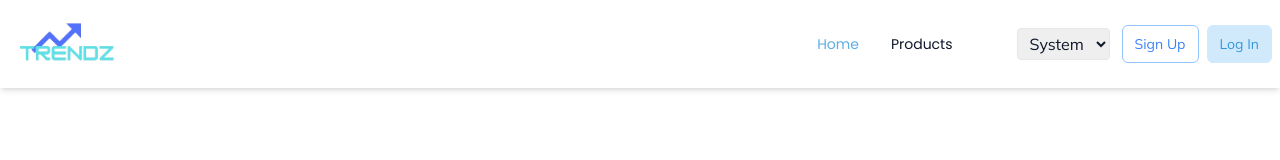
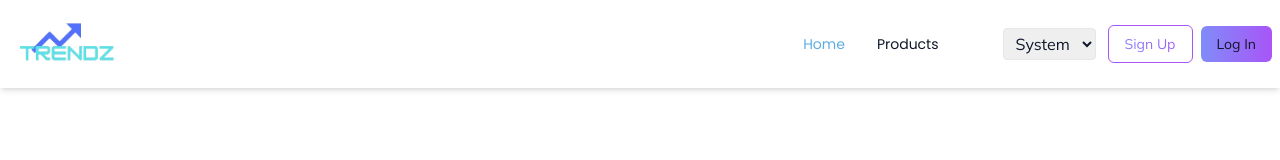
Before and after one commit to Mohotasir/productHunt_clientSide, a React (Vite) app: page / in a window 1280 px wide. Shown: the top 160 px of the page. Built offline with nearby package versions, Linux system fonts and the light colour scheme; no server answers.

Commit message:
update: login & signup button styles

```diff
--- a/src/Shared/Navbar/Navbar.jsx
+++ b/src/Shared/Navbar/Navbar.jsx
@@ -105,6 +105,7 @@ const Nav = () => {
           </div>
           {user ? (
             <>
+              <ToggleTheme />
               <div className="z-10">
                 <img
                   onClick={handleDropdown}
@@ -135,14 +136,14 @@ const Nav = () => {
             <>
               <ToggleTheme />
               <Link
-                className=" px-3 py-2  text-sm bg rounded-md mr-2 border text-blue-500 border-blue-300 "
+                className=" px-4 py-2  text-sm bg rounded-md mr-2 border bg-gradient-to-r from-indigo-400 to-purple-500 bg-clip-text  text-transparent  border-purple-500 "
                 to="/signup"
               >
                 Sign Up
               </Link>
               <Link
                 to="/login"
-                className="px-3 py-2 clr border text-sm btnstyle rounded-md"
+                className="px-4 py-2   text-sm  rounded-md bg-gradient-to-r from-indigo-400 to-purple-500"
               >
                 Log In
               </Link>{" "}
```
